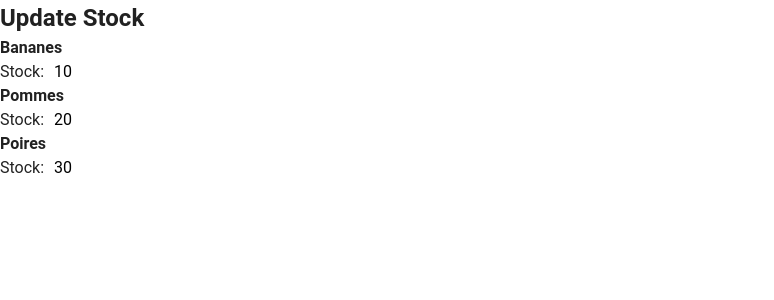
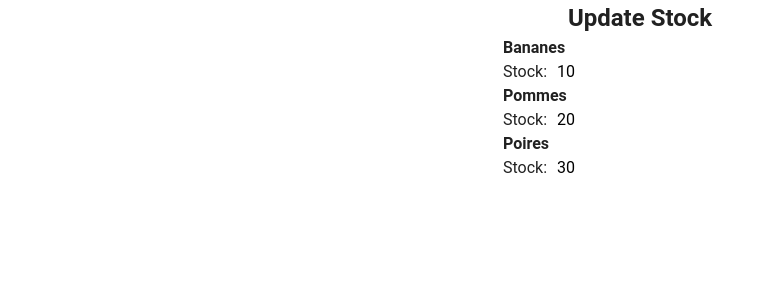
Before and after one commit to tTwoAtos/frontend, a Vue app: page / in a window 1280 px wide. Shown: the top 300 px of the page, without its empty margins (0-774 px from the left). Built offline with nearby package versions, Linux system fonts and the light colour scheme.

Commit message:
Refactor StockProduct-Update.vue for better alignment and update module declaration in components.d.ts

```diff
--- a/src/components/Stock_Product/StockProduct-Update.vue
+++ b/src/components/Stock_Product/StockProduct-Update.vue
@@ -1,5 +1,5 @@
 <template>
-  <div>
+  <div class="update-stock-container">
     <h2>Update Stock</h2>
     <div v-for="(item, index) in products" :key="index" data-cy="product">
       <h4>{{ item.name }}</h4>
@@ -26,6 +26,13 @@
 </template>
 
 <style scoped>
+  .update-stock-container
+  {
+    display: flex;
+    flex-direction: column;
+    align-items: center;
+  }
+
   @media (min-width: 768px)
   {
     .stock-container
```
